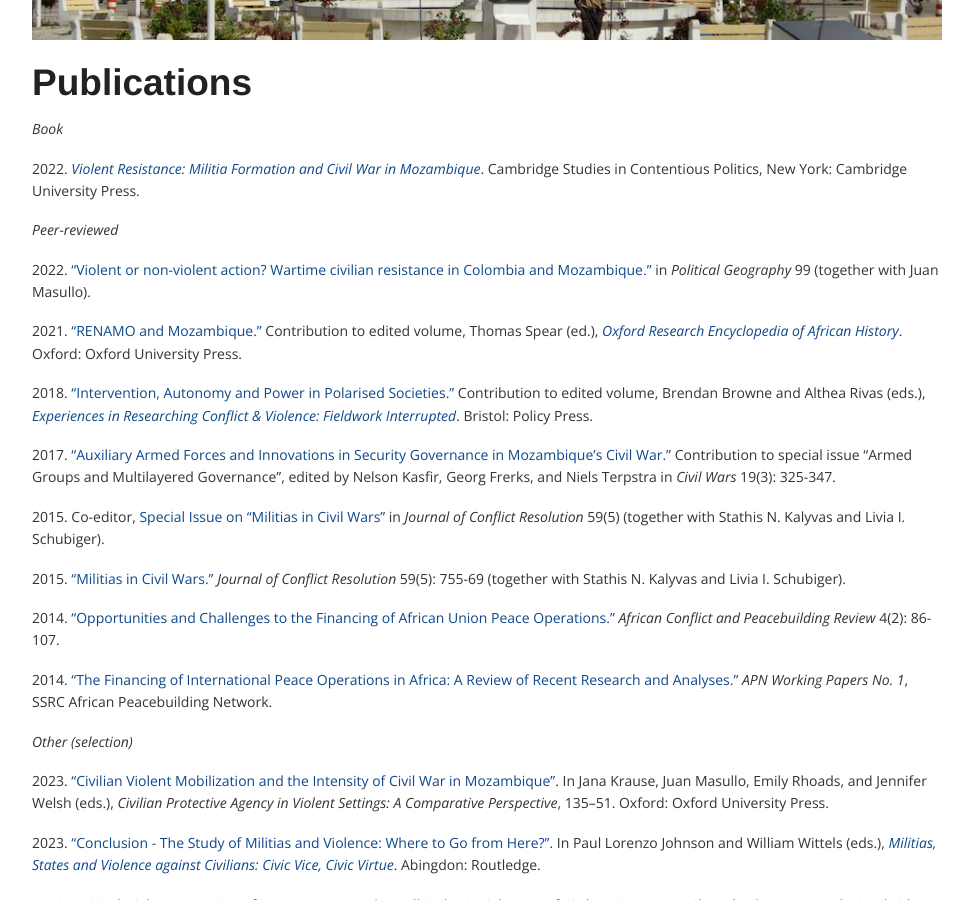
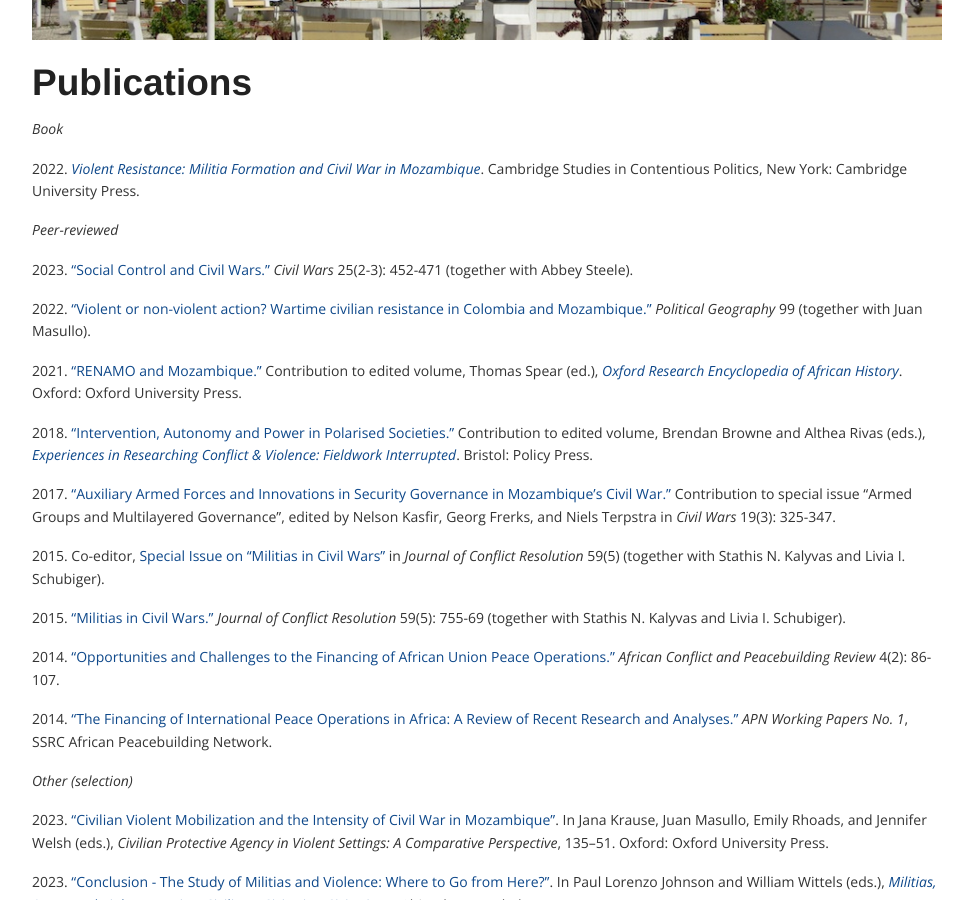
Before and after one commit to corinnajentzsch/corinnajentzsch.github.io, a Jekyll site: the page built from publications.md, in a window 1280 px wide and 900 px high, scrolled down 331 px. Shown: the whole window, without its empty margins (153-1126 px from the left). Built offline with Jekyll 4.4.1, drawn with Linux system fonts in a browser that asks for light colours.

Commit message:
Update publications.md

```diff
--- a/publications.md
+++ b/publications.md
@@ -14,7 +14,9 @@ _Book_
 
 _Peer-reviewed_
 
-2022\. ["Violent or non-violent action? Wartime civilian resistance in Colombia and Mozambique."](https://doi.org/10.1016/j.polgeo.2022.102761 "Violent or non-violent action?") in _Political Geography_ 99 (together with Juan Masullo).
+2023\. [“Social Control and Civil Wars.”](https://www.tandfonline.com/doi/full/10.1080/13698249.2023.2250699) _Civil Wars_ 25(2-3): 452-471 (together with Abbey Steele).
+
+2022\. ["Violent or non-violent action? Wartime civilian resistance in Colombia and Mozambique."](https://doi.org/10.1016/j.polgeo.2022.102761 "Violent or non-violent action?") _Political Geography_ 99 (together with Juan Masullo).
 
 2021\. ["RENAMO and Mozambique."](http://doi.org/10.1093/acrefore/9780190277734.013.1028 "RENAMO and Mozambique") Contribution to edited volume, Thomas Spear (ed.), _[Oxford Research Encyclopedia of African History](https://oxfordre.com/africanhistory "Oxford Research Encyclopedia of African History")_. Oxford: Oxford University Press.
 
```
